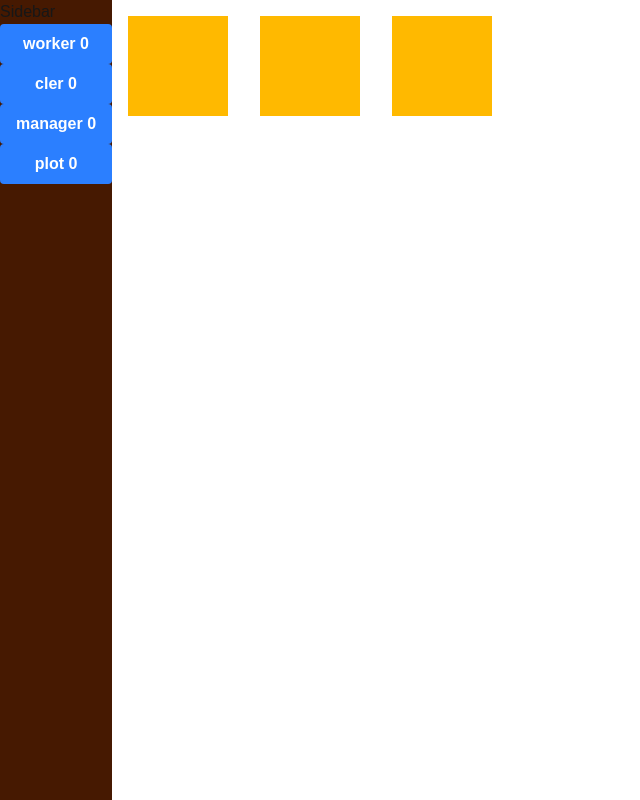
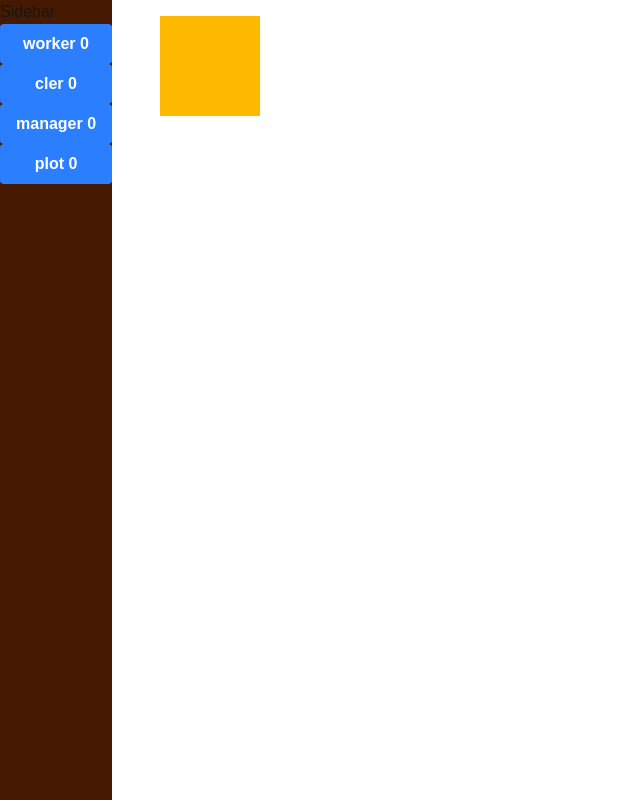
Before and after one commit to AlexCGul/react-idle, a Next.js app: page / in a window 1280 px wide. Shown: the whole page, without its empty margins (0-640 px from the left). Built offline with nearby package versions, Linux system fonts and the light colour scheme.

Commit message:
plants are able to be replicated

```diff
--- a/Components/Sidebar.tsx
+++ b/Components/Sidebar.tsx
@@ -34,6 +34,7 @@ function Sidebar() {
 function BuyItem(itemBought)
 {
   items.BuyItemFromStore(itemBought);
+  items.items.items[itemBought].purchase();
 }
 
  export default Sidebar;
--- a/DataStores/PlantsSlots.ts
+++ b/DataStores/PlantsSlots.ts
@@ -1,3 +1,5 @@
+"use client"
+
 import { useState } from "react";
 import items from "./items";
 
@@ -7,14 +9,22 @@ type slot = {
     growthProgress: number,
 }
 
-const slotCost = items.items["plot"].cost; // plot cost
-const [slots, setSlots] = useState<slot[]>([]);
+//const slotCost = items.items["plot"].cost; // plot cost
+let slots:slot[] = [];
 
+const slotBought = new Event("slotBought")
 
 function BuySlot ()
 {
-    const newSlots = [...slots, { hasPlant: false, hasWorker: false, growthProgress: 0 }];
-    setSlots(newSlots);
+    slots = [...slots, { hasPlant: false, hasWorker: false, growthProgress: 0 }];
+    console.log("Buying slot " + slots.length);
+    document.dispatchEvent(slotBought);
+}
+
+
+function GetSlots ()
+{
+    return slots;
 }
 
 
@@ -29,7 +39,7 @@ function PlantSeedInNextAvailableSlot ()
             break;
         }
     }
-    setSlots(newSlots);
+    slots = newSlots;
 }
 
 
@@ -44,7 +54,7 @@ function PlantWorkerInNextAvailableSlot ()
             break;
         }
     }
-    setSlots(newSlots);
+    slots = newSlots;
 }
 
 
@@ -55,7 +65,7 @@ function GrowPlantAtIndex (index: number)
     {
         newSlots[index].growthProgress += 5;
     }
-    setSlots(newSlots);
+    slots = newSlots;
 }
 
 
@@ -64,4 +74,6 @@ export default {
     PlantSeedInNextAvailableSlot,
     PlantWorkerInNextAvailableSlot,
     GrowPlantAtIndex,
+    GetSlots,
+    slotBought
 }
--- a/DataStores/items.ts
+++ b/DataStores/items.ts
@@ -1,3 +1,5 @@
+import PlantsSlots from "./PlantsSlots";
+
 type item = {
     name: string,
     cost: number,
@@ -26,6 +28,7 @@ const items =
             "name" : "plot",
             "cost" : 2000,
             "description" : "A worker that can be assigned to tasks.",
+            "purchase" : () => PlantsSlots.BuySlot(),
         },
     ]
 }
--- a/app/page.tsx
+++ b/app/page.tsx
@@ -1,14 +1,40 @@
+"use client"
+
 import Plant from "@/Components/Plant"
 import "@/Components/Sidebar"
-import Sidebar from "../Components/Sidebar"
+import Sidebar from "@/Components/Sidebar"
+import PlantsSlots from "@/DataStores/PlantsSlots";
+import plantsSlots from "@/DataStores/PlantsSlots";
+import { useState } from "react";
+
+type slot = {
+  hasPlant: boolean,
+  hasWorker: boolean,
+  growthProgress: number,
+}
 
 export default function Home() {
+
+  let uiSlots = [];
+  const [slots, SetSlots] = useState<slot[]>( plantsSlots.GetSlots);
+
+  document.addEventListener("slotBought", () => {
+    SetSlots(plantsSlots.GetSlots());
+  });
+
   return (
+
     <div className = "flex">
       <Sidebar />
-
-      <Plant />
-      <Plant />
+      <div className="grid grid-cols-3 gap-4">
+        {
+          slots.map((slot, index) => {
+            return (
+              <Plant key={index} />
+            )
+          })
+        }
+      </div>
 
       <Plant />
 
```
